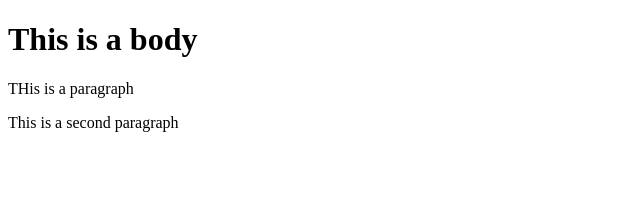
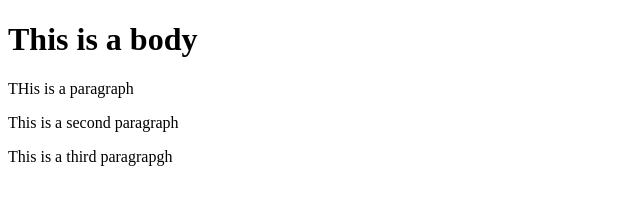
Before and after one commit to Akinkunmi-Akintunde/Learning-React, a plain HTML site: page index.html in a window 1280 px wide. Shown: the whole page, without its empty margins (0-640 px from the left). Drawn offline with Linux system fonts and the light colour scheme.

Commit message:
Fifth Commit

```diff
--- a/index.html
+++ b/index.html
@@ -5,5 +5,6 @@
         <h1>This is a body</h1>
         <p>THis is a paragraph</p>
         <p>This is a second paragraph</p>
+        <p>This is a third paragrapgh</p>
     </body>
 </html>
```
Also changed, not shown: template/test.html (+0 -1 lines).
